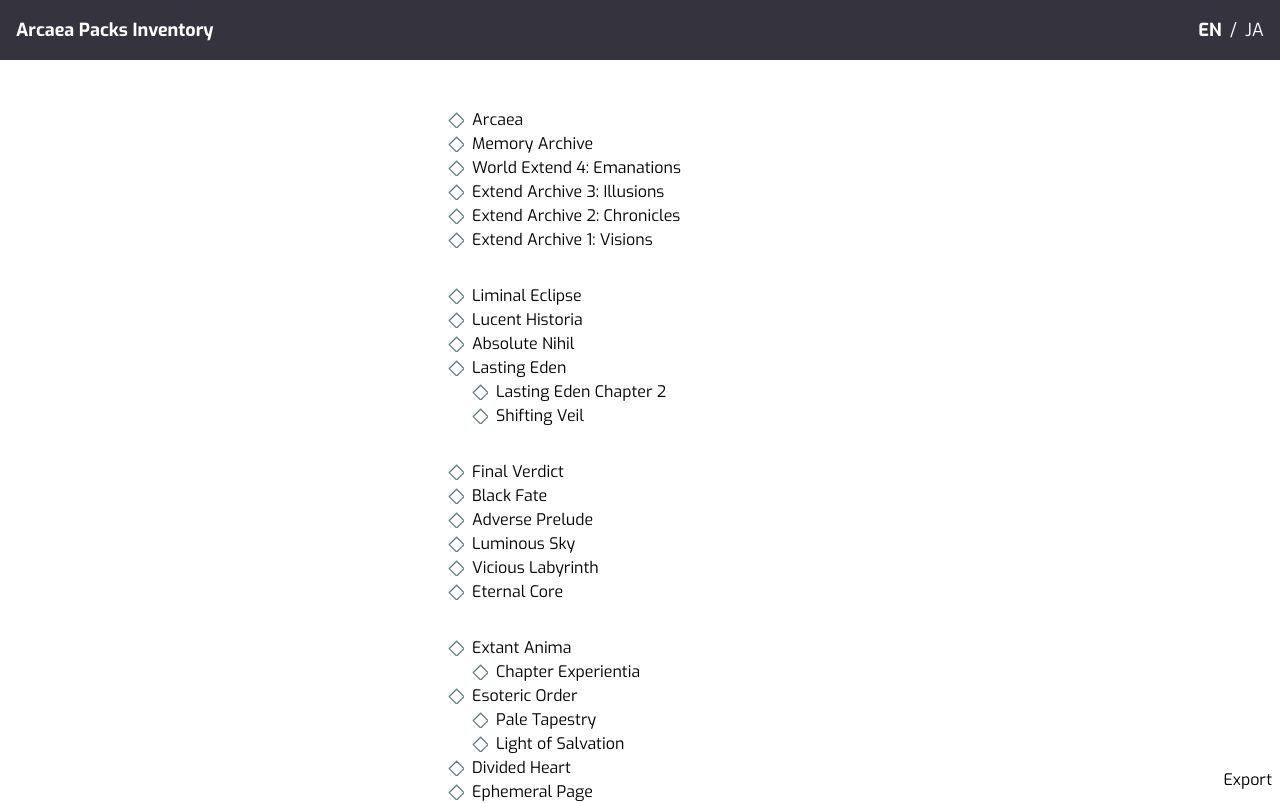
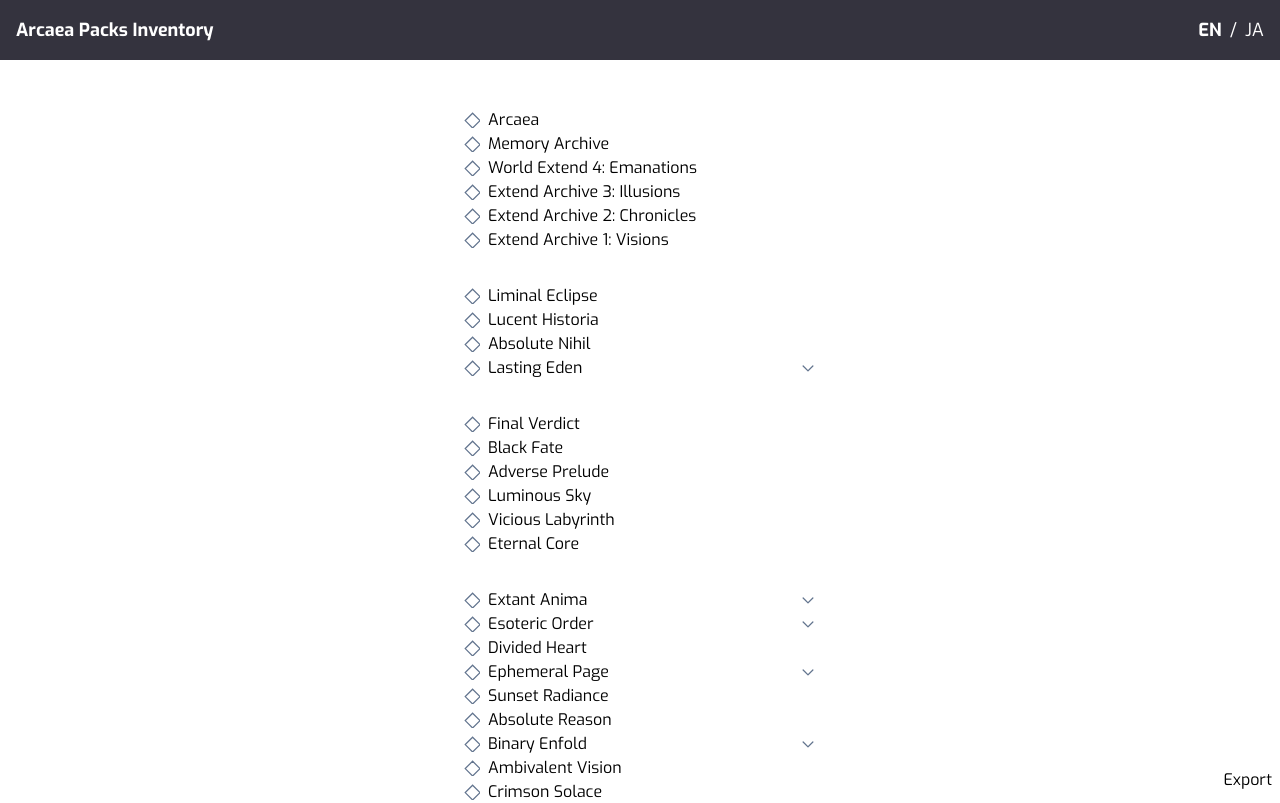
Before and after one commit to sevenc-nanashi/arcaea-packs-inventory, a Vue app: page / in a window 1280 px wide. Shown: the top 803 px of the page. Built offline with nearby package versions, Linux system fonts and the light colour scheme; a web font is replaced by a local one.

Commit message:
feat: 折りたためるように

```diff
--- a/package.json
+++ b/package.json
@@ -21,6 +21,7 @@
   "devDependencies": {
     "@cloudflare/vitest-pool-workers": "^0.12.4",
     "@fontsource/exo": "^5.2.8",
+    "@iconify-json/fluent": "^1.2.36",
     "@intlify/unplugin-vue-i18n": "^11.0.1",
     "@rollup/plugin-yaml": "^4.1.2",
     "@types/node": "^24.10.9",
@@ -29,7 +30,7 @@
     "npm-run-all2": "^8.0.4",
     "oxfmt": "^0.24.0",
     "typescript": "^5.9.3",
-    "unocss": "^66.5.10-beta.1",
+    "unocss": "^66.6.0",
     "vite": "8.0.0-beta.8",
     "vitest": "4.0.17",
     "vue-tsc": "^3.1.4",
--- a/src/components/Category.vue
+++ b/src/components/Category.vue
@@ -11,7 +11,7 @@
 		<h2 class="category-header" un-m="x-auto" un-max-w="xl">
 			{{ props.category.title }}
 		</h2>
-		<div un-m="x-auto" un-max-w="sm">
+		<div un-m="x-auto" un-max-w="sm" un-p="x-4">
 			<Pack v-for="(pack, index) in props.category.packs" :key="index" :pack />
 		</div>
 	</section>
--- a/src/components/Pack.vue
+++ b/src/components/Pack.vue
@@ -2,7 +2,7 @@
 import Checkbox from './ui/Checkbox.vue';
 import type { PackData } from '../lib/songData';
 import { packItselfKey, usePacksStore } from '../store';
-import { computed } from 'vue';
+import { computed, ref } from 'vue';
 
 const props = defineProps<{
 	pack: PackData;
@@ -43,24 +43,47 @@
 		}
 	}
 };
+
+const hasAppends = computed(() => props.pack.appends.length > 0);
+const isAppendsOpen = ref(false);
 </script>
 
 <template>
-	<div un-flex un-items="center" un-gap="2">
+	<details v-if="hasAppends" @toggle="isAppendsOpen = ($event.target as HTMLDetailsElement).open">
+		<summary un-flex un-items="center" un-gap="2" class="pack-heading" un-cursor="pointer">
 			<Checkbox
 				:un-color="hasAllPack ? 'pure' : 'far'"
 				:modelValue="getHasPack(packItselfKey)"
-			@shiftCheck="setHasAllPack()"
+				@shiftCheck="setHasAllPack"
 				@update:modelValue="setHasPack(packItselfKey, $event)"
 			/>
-		{{ props.pack.title }}
-	</div>
-	<div un-ml="6">
+			<span>{{ props.pack.title }}</span>
+			<div un-flex="grow" />
+			<span
+				v-if="hasAppends"
+				un-text="sm slate-500"
+				un-size="4"
+				:un-i="isAppendsOpen ? 'fluent-chevron-up-32-filled' : 'fluent-chevron-down-32-filled'"
+			/>
+		</summary>
+		<div v-if="hasAppends" un-ml="6">
 			<div v-for="append in props.pack.appends">
-			<div un-flex un-items="center" un-gap="2">
+				<label un-flex un-items="center" un-gap="2" un-cursor="pointer">
 					<Checkbox un-color="far" :modelValue="getHasPack(append.textId)" @update:modelValue="setHasPack(append.textId, $event)" />
 					{{ append.title }}
+				</label>
 			</div>
 		</div>
-	</div>
+	</details>
+	<label v-else un-flex un-items="center" un-gap="2" class="pack-heading" un-cursor="pointer">
+		<Checkbox
+			un-color="far"
+			:modelValue="getHasPack(packItselfKey)"
+			@shiftCheck="setHasPack(packItselfKey, !getHasPack(packItselfKey))"
+			@update:modelValue="setHasPack(packItselfKey, $event)"
+		/>
+		<span>{{ props.pack.title }}</span>
+	</label>
 </template>
+
+<style scoped></style>
--- a/src/components/ui/Checkbox.vue
+++ b/src/components/ui/Checkbox.vue
@@ -4,7 +4,7 @@
 const value = defineModel<boolean>({ required: true });
 
 const emit = defineEmits<{
-	shiftCheck: [checked: boolean];
+	shiftCheck: [event: MouseEvent, checked: boolean];
 }>();
 </script>
 <template>
@@ -14,7 +14,7 @@
 		un-inline-block
 		@click="
 			if ($event.shiftKey) {
-				emit('shiftCheck', !value);
+				emit('shiftCheck', $event, value);
 			}
 		"
 	>
--- a/uno.config.ts
+++ b/uno.config.ts
@@ -1,9 +1,10 @@
-import { defineConfig, presetWind4, transformerDirectives } from 'unocss';
+import { defineConfig, presetIcons, presetWind4, transformerDirectives } from 'unocss';
 import { presetAttributify } from 'unocss/preset-attributify';
 
 export default defineConfig({
 	presets: [
 		presetWind4(),
+		presetIcons(),
 		presetAttributify({
 			prefixedOnly: true,
 		}),
```
Also changed, not shown: 1 other file (tests, documents, lock files or other folders). Lines whose indentation alone changed are shown as unchanged.
